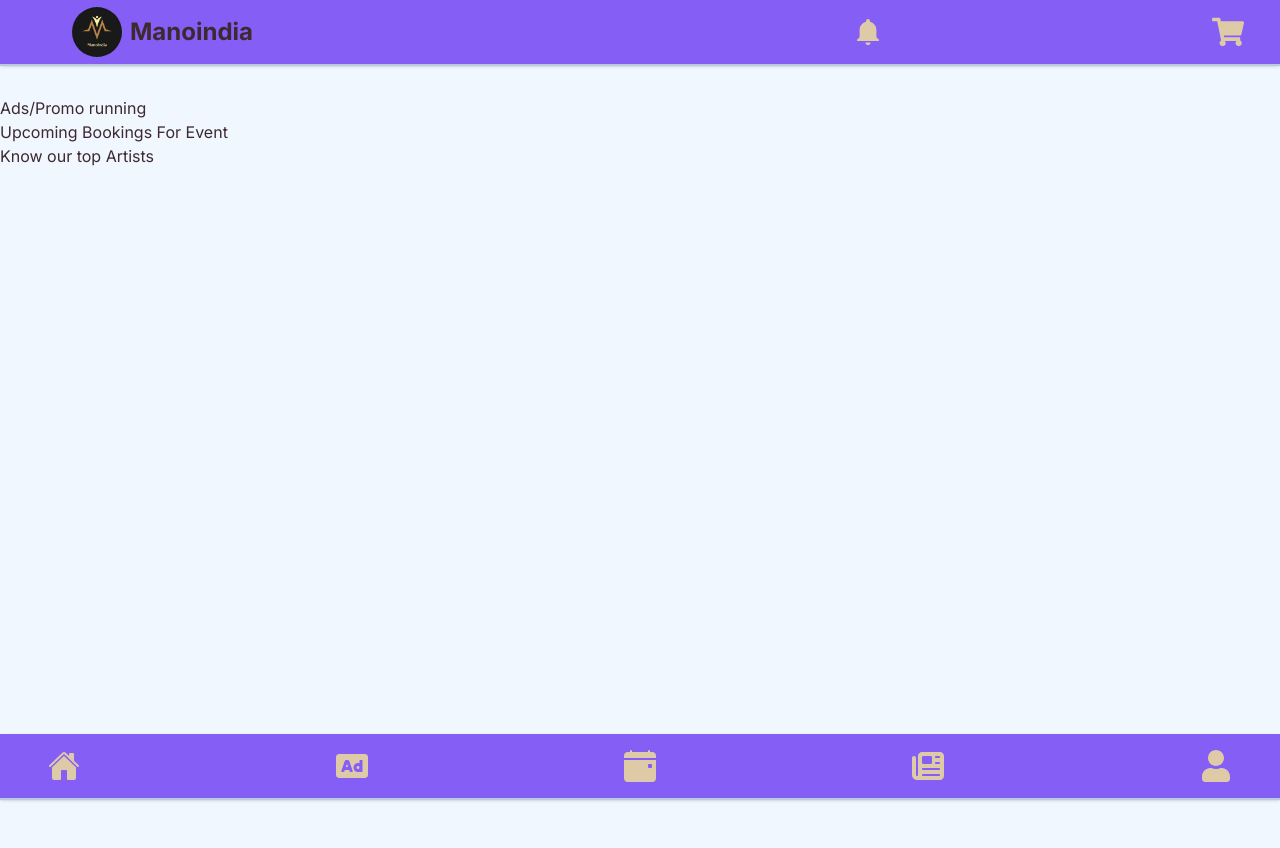
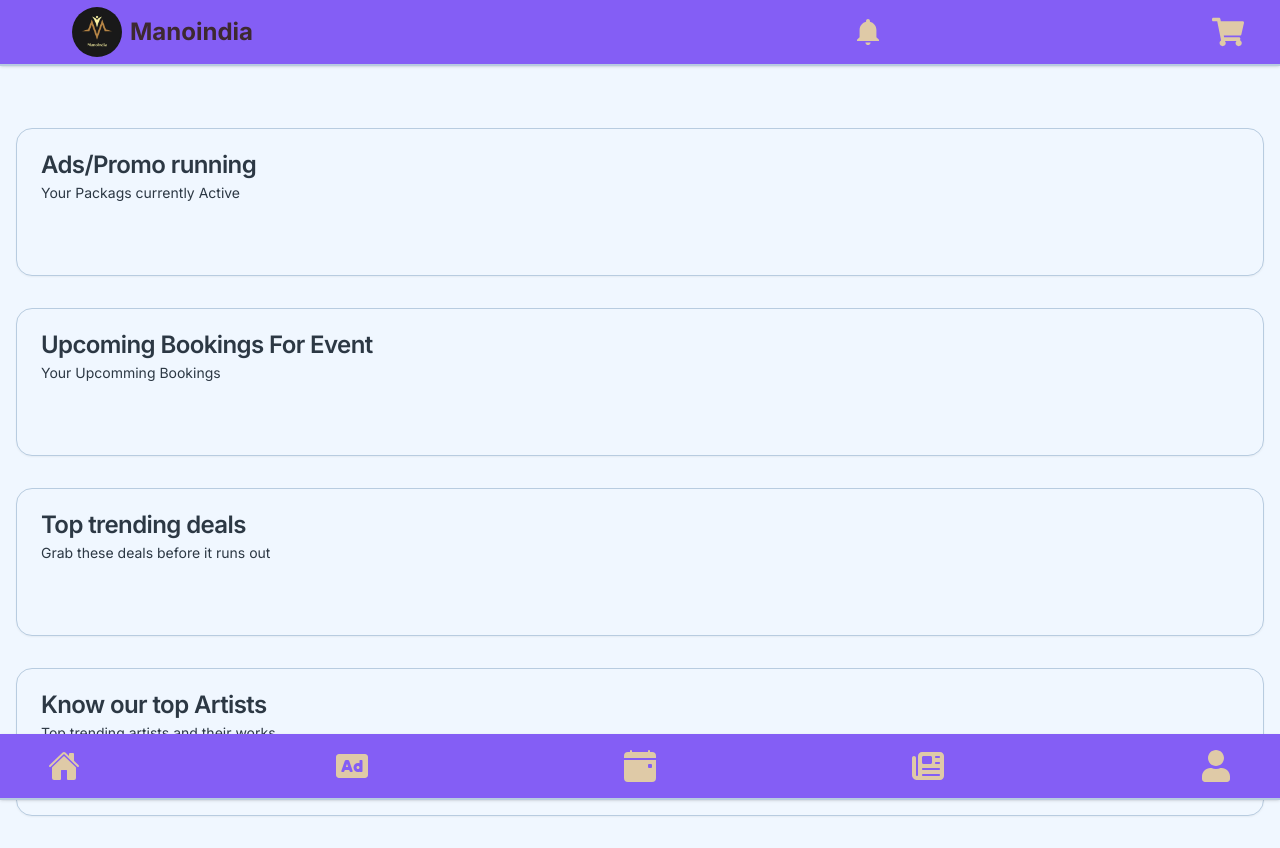
Before and after one commit to manoindia98/Event-Management, a Next.js app: page /dashboard in a window 1280 px wide. Before the commit the page ends 800 px from the top, so only its background shows below. Built offline with nearby package versions, Linux system fonts and the light colour scheme.

Commit message:
Defining Homepage in dashboard

```diff
--- a/src/app/dashboard/page.tsx
+++ b/src/app/dashboard/page.tsx
@@ -1,11 +1,77 @@
 import React from 'react'
+import { Button } from "../../components/ui/button"
+import {
+  Card,
+  CardContent,
+  CardDescription,
+  CardFooter,
+  CardHeader,
+  CardTitle,
+} from "../../components/ui/card"
+import { Input } from "../../components/ui/input"
+import { Label } from "../../components/ui/label"
+
 
 function page() {
   return (
     <>
-      <div>Ads/Promo running</div>
-      <div>Upcoming Bookings For Event</div>
-      <div>Know our top Artists</div>
+
+      <div className='my-8 mx-4'>
+      <Card className="w-full">
+        <CardHeader>
+          <CardTitle>Ads/Promo running</CardTitle>
+          <CardDescription>Your Packags currently Active</CardDescription>
+        </CardHeader>
+        <CardContent>
+
+        </CardContent>
+        <CardFooter className="flex justify-between">
+
+        </CardFooter>
+      </Card>
+      </div>
+      <div className='my-8 mx-4'>
+      <Card className="w-full">
+        <CardHeader>
+          <CardTitle>Upcoming Bookings For Event</CardTitle>
+          <CardDescription>Your Upcomming Bookings</CardDescription>
+        </CardHeader>
+        <CardContent>
+
+        </CardContent>
+        <CardFooter className="flex justify-between">
+
+        </CardFooter>
+      </Card>
+      </div>
+      <div className='my-8 mx-4'>
+      <Card className="w-full">
+        <CardHeader>
+          <CardTitle>Top trending deals</CardTitle>
+          <CardDescription>Grab these deals before it runs out</CardDescription>
+        </CardHeader>
+        <CardContent>
+
+        </CardContent>
+        <CardFooter className="flex justify-between">
+
+        </CardFooter>
+      </Card>
+      </div>
+      <div className='my-8 mx-4'>
+      <Card className="w-full">
+        <CardHeader>
+          <CardTitle>Know our top Artists</CardTitle>
+          <CardDescription>Top trending artists and their works</CardDescription>
+        </CardHeader>
+        <CardContent>
+
+        </CardContent>
+        <CardFooter className="flex justify-between">
+
+        </CardFooter>
+      </Card>
+      </div>
     </>
   )
 }
```
